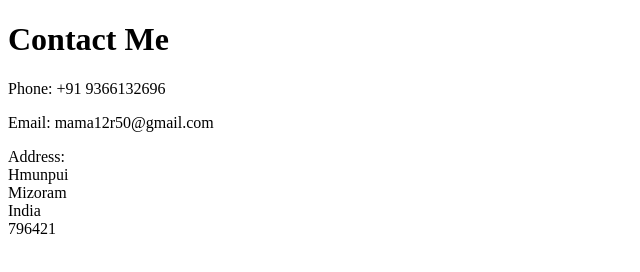
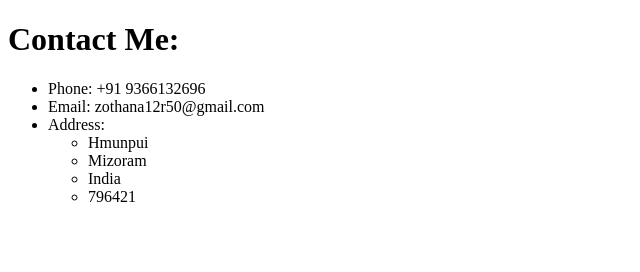
Before and after one commit to zothana12r50/html-portfolio, a plain HTML site: page public/contact.html in a window 1280 px wide. Shown: the whole page, without its empty margins (0-640 px from the left). Drawn offline with Linux system fonts and the light colour scheme.

Commit message:
Update contact.html

```diff
--- a/public/contact.html
+++ b/public/contact.html
@@ -6,14 +6,18 @@
   <title>Contact Me</title>
 </head>
 <body>
-  <h1>Contact Me</h1>
-<p>Phone: +91 9366132696</p>
-<p>Email: mama12r50@gmail.com</p>
-<p>Address:<br />
-  Hmunpui<br />
-  Mizoram<br />
-  India<br />
-  796421
-</p>
+<h1>Contact Me:</h1>
+    <ul>
+        <li>Phone: +91 9366132696</li>
+        <li>Email: zothana12r50@gmail.com</li>
+        <li>Address:
+            <ul>
+                <li>Hmunpui</li>
+                <li>Mizoram</li>
+                <li>India</li>
+                <li>796421</li>
+            </ul>
+        </li>
+    </ul>
 </body>
 </html>
```
